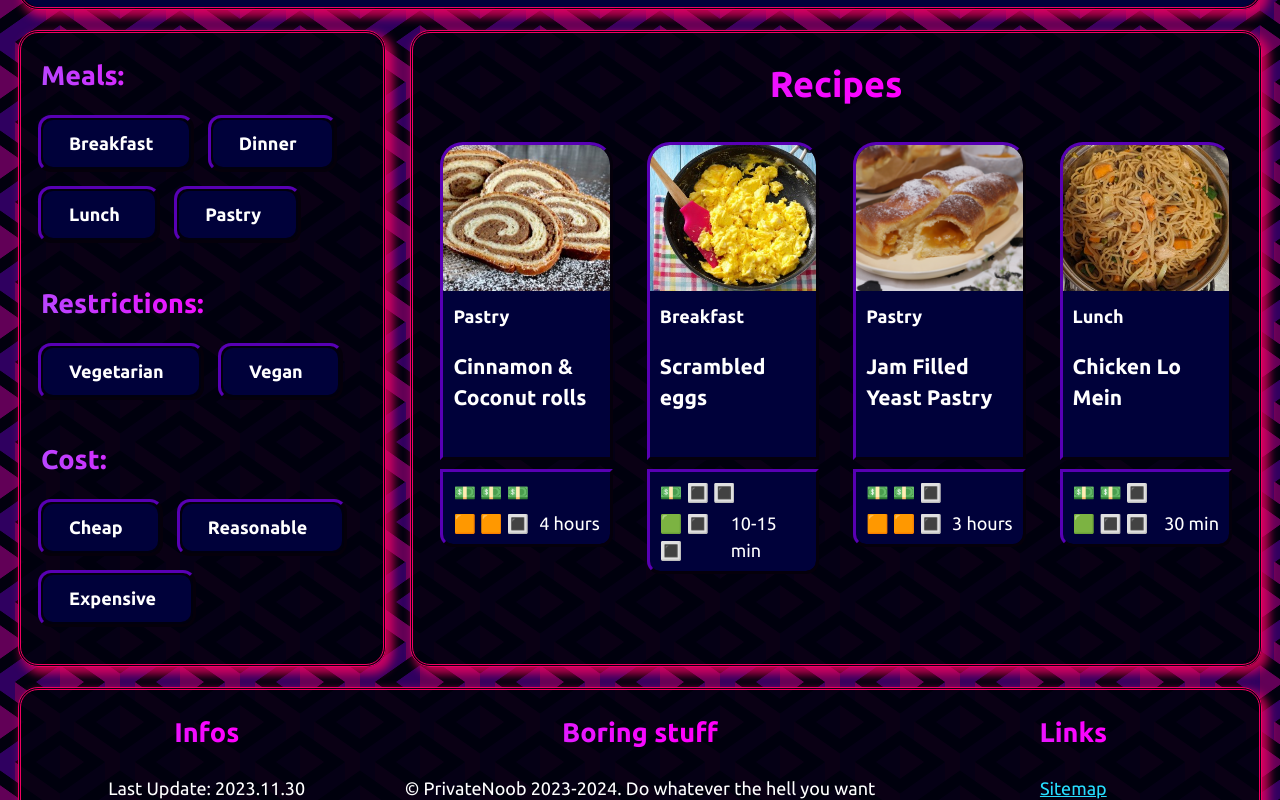
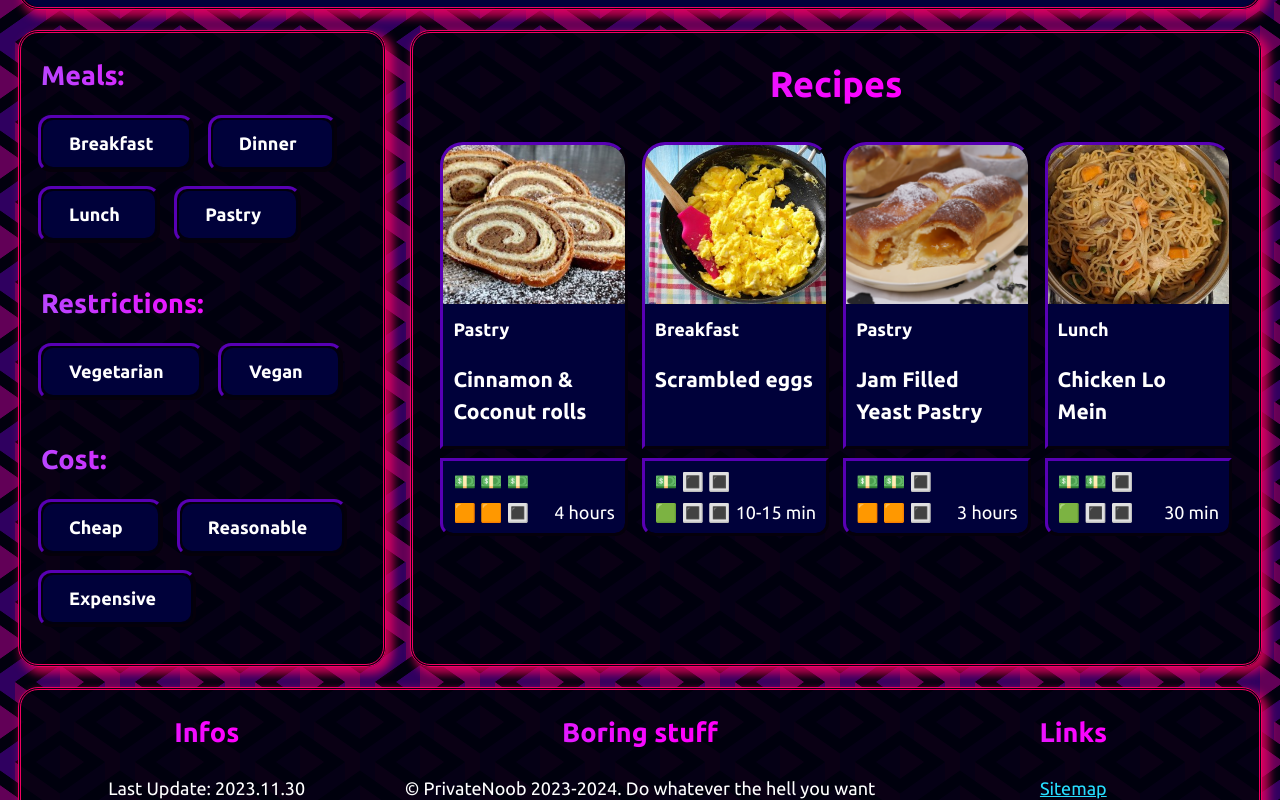
Before and after one commit to PrivateN00b/privatenoob.top, a React (Vite) app: page /Recipes in a window 1280 px wide. Shown: the part 398-1198 px from the top of the page. Built offline with nearby package versions, Linux system fonts and the light colour scheme; no server answers.

Commit message:
Fix overflowing Recipe components

```diff
--- a/src/pages/blogs/Recipes/Recipe.tsx
+++ b/src/pages/blogs/Recipes/Recipe.tsx
@@ -3,11 +3,11 @@
 import { Meal } from "./utils/RecipesEnums";
 
 const Card = styled(NavLink)`
-  width: 100%;
   height: auto;
   max-width: 240px;
   text-decoration: none;
-  margin: 10px;
+  margin: 10px 0;
+  min-width: 180px;
 
   @media (max-width: 900px) {
     max-width: 250px;
--- a/src/pages/blogs/Recipes/Recipes.tsx
+++ b/src/pages/blogs/Recipes/Recipes.tsx
@@ -11,15 +11,12 @@
 import { Cost, Meal } from "./utils/RecipesEnums";
 
 const RecipeList = styled.div`
-  display: flex;
-  grid-template-columns: 1fr 1fr 1fr;
+  display: grid;
+  grid-template-columns: repeat(auto-fill, minmax(180px, 1fr));
   gap: 20px;
   padding-bottom: 40px;
-  margin: 0 20px;
-
-  @media (max-width: 1000px) {
-    flex-wrap: wrap;
-  }
+  margin: 0 30px;
+  flex-wrap: wrap;
 `;
 
 function Recipes() {
```
